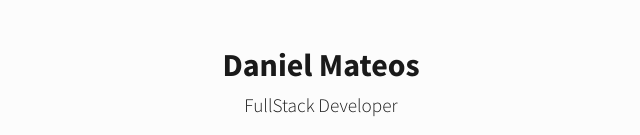
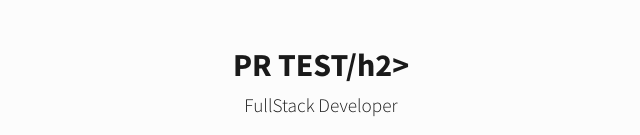
Before and after one commit to danim47c/danim47c, an Astro site in the folder apps/web/: page / in a window 1280 px wide. Shown: the part 525-660 px from the top of the page, without its empty margins (319-959 px from the left). Built offline with nearby package versions, Linux system fonts and the light colour scheme; Astro itself is replaced by a stand-in of ours.

Commit message:
Update index.astro

```diff
--- a/apps/web/src/pages/index.astro
+++ b/apps/web/src/pages/index.astro
@@ -67,7 +67,7 @@ const groupedStacks = groupList(stacks, 4)
       <img alt="profile photo" src="/profile.webp" />
 
       <div>
-        <h2>Daniel Mateos</h2>
+        <h2>PR TEST/h2>
 
         <h3>FullStack Developer</h3>
       </div>
```
